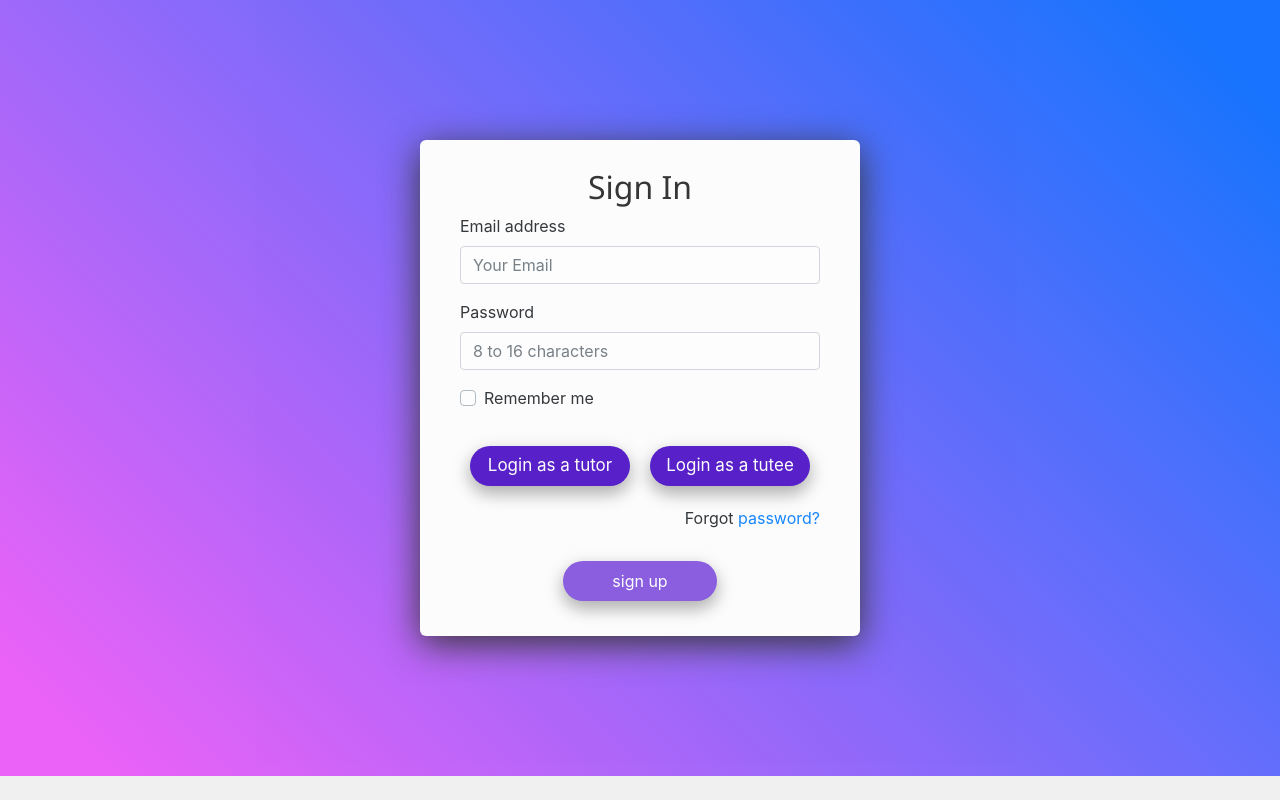
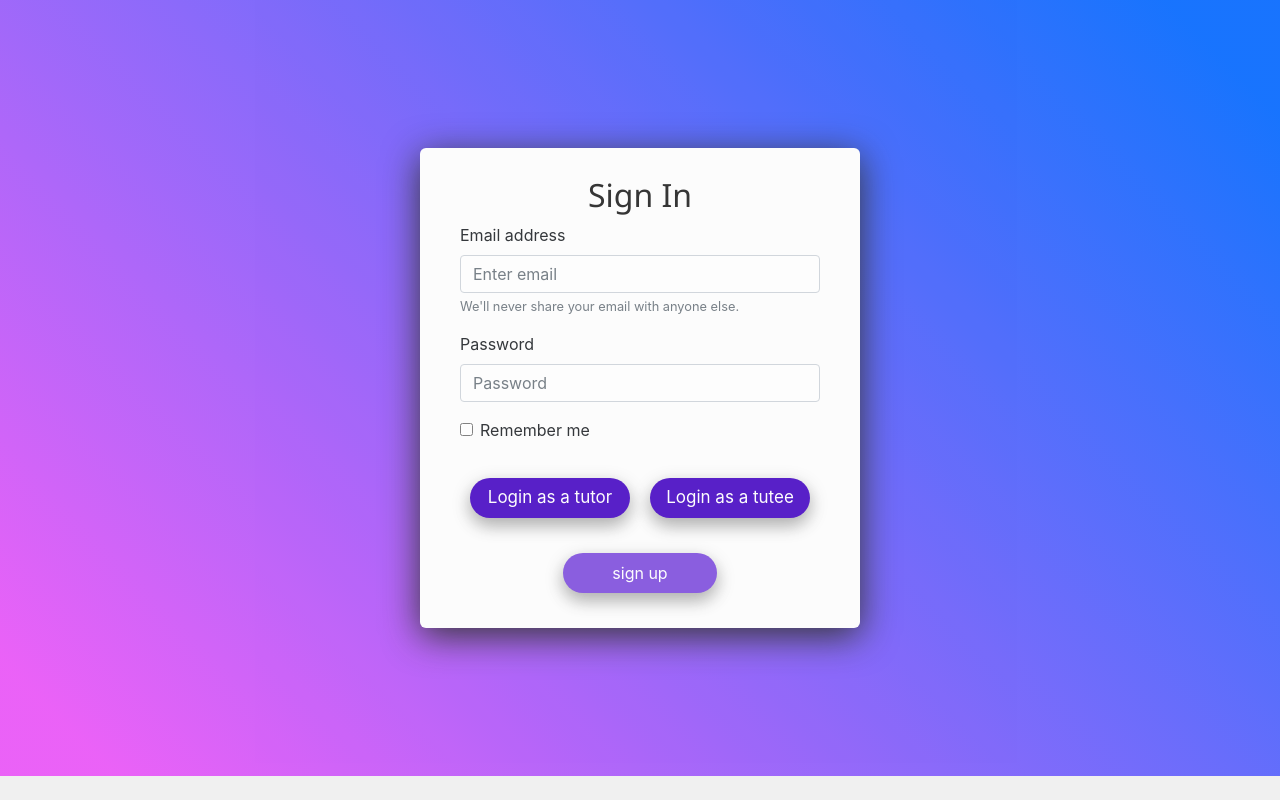
Before and after one commit to simulacrumus/Tutormi, a React (Create React App) app in the folder root/frontend/: page / in a window 1280 px wide. Built offline with nearby package versions, Linux system fonts and the light colour scheme; no server answers.

Commit message:
Merge branch 'master' of https://github.com/simulacrumus/Tutormi

```diff
--- a/root/frontend/src/Router.js
+++ b/root/frontend/src/Router.js
@@ -8,6 +8,7 @@
 import TutorDashboardPage from "./pages/TutorDashboardPage.js";
 import { connect } from "react-redux";
 import Login from "./components/login/Login";
+import SignUp from "./components/login/SignUp"
 
 class Router extends Component {
 
--- a/root/frontend/src/components/login/Login.js
+++ b/root/frontend/src/components/login/Login.js
@@ -1,29 +1,35 @@
 // login.js contains form for the user to login
 import React, { useState } from "react";
 import "bootstrap/dist/css/bootstrap.min.css";
-import { Button } from "react-bootstrap";
-import {Component} from "react"
-import {connect} from "react-redux"
-
+import { Button, Form } from "react-bootstrap";
+import { Component } from "react";
+import { connect } from "react-redux";
 import CustomButton from "./CustomButton.js";
-import login from './Signin'
+import login from "./Signin";
 import "./Login.css";
-
 
 class Login extends Component {
   constructor(props) {
     super(props);
     this.state = {
       email: "",
-      password: "",
+      chword: "",
       type: "",
     };
     this.handleInputChange = this.handleInputChange.bind(this);
   }
   handleInputChange(event) {
+    event.preventDefault();
     const target = event.target;
     const value = target.value;
     const parameter = target.name;
+    console.log(`${parameter} have changed and now it's value is ${value}`);
+    if (parameter == "email") {
+      console.log(`${parameter}: ${value}`);
+      if (parameter === "") {
+        console.log("email can;t be empty");
+      }
+    }
 
     this.setState({
       [parameter]: value,
@@ -32,46 +38,31 @@
 
   handleSubmit(event) {
     event.preventDefault();
-    //this is where the error checking will go
+    //if (email){}
   }
+
   render() {
     return (
       <div className="parentLoginFormBoxContainer">
         <div className="loginFormBoxContainer">
           <h1 className="welcomeSign">Sign In</h1>
-          <form className="login-form" onSubmit={this.handleSubmit}>
-            <div className="form-group">
-              <label>Email address</label>
-              <input
-                type="email"
-                className="form-control"
-                placeholder="Your Email"
-                onChange={this.handleInputChange}
-              />
-            </div>
 
-            <div className="form-group">
-              <label>Password</label>
-              <input
-                type="password"
-                className="form-control"
-                placeholder="8 to 16 characters"
-                onChange={this.handleInputChange}
-              />
-            </div>
-            {/* "remember me" starts here--------------------------------- Not implemented yet */}
-            <div className="form-group">
-              <div className="custom-control custom-checkbox">
-                <input
-                  type="checkbox"
-                  className="custom-control-input"
-                  id="customCheck1"
-                />
-                <label className="custom-control-label" htmlFor="customCheck1">
-                  Remember me
-                </label>
-              </div>
-            </div>
+          <Form>
+            <Form.Group controlId="formBasicEmail">
+              <Form.Label>Email address</Form.Label>
+              <Form.Control type="email" placeholder="Enter email" />
+              <Form.Text className="text-muted">
+                We'll never share your email with anyone else.
+              </Form.Text>
+            </Form.Group>
+
+            <Form.Group controlId="formBasicPassword">
+              <Form.Label>Password</Form.Label>
+              <Form.Control type="password" placeholder="Password" />
+            </Form.Group>
+            <Form.Group controlId="formBasicCheckbox">
+              <Form.Check type="checkbox" label="Remember me" />
+            </Form.Group>
             <CustomButton
               name="login"
               onClick={() => {
@@ -88,13 +79,9 @@
             >
               Login as a tutee
             </CustomButton>
+          </Form>
+          {/* "Forgot Pssword" starts */}
 
-            {/* "Forgot Pssword" starts */}
-            <p style={{ textAlign: "right" }}>
-              Forgot <a href="emailUser">password?</a>
-            </p>
-            {/* "Forgot Pssword" starts */}
-          </form>
           {/* sign up button must be implemented as a custom button */}
           <Button
             className="buttonSignUp"
@@ -102,15 +89,17 @@
               //setCount(count + 1);
               window.location.href = "/components/login/SignUp.js";
             }}
+
           >
             sign up
           </Button>
           {/* <p>Join {count} users that already signed up</p> */}
         </div>
-      </div>
+      </div>// end of "parentLoginFormBoxContainer"
     );
   }
 }
+
 const mapDispatchToProps = (dispatch) => ({
   handleSubmit: (user) => dispatch(login(user)),
 });
```
Also changed, not shown: 1 other file (tests, documents, lock files or other folders).
